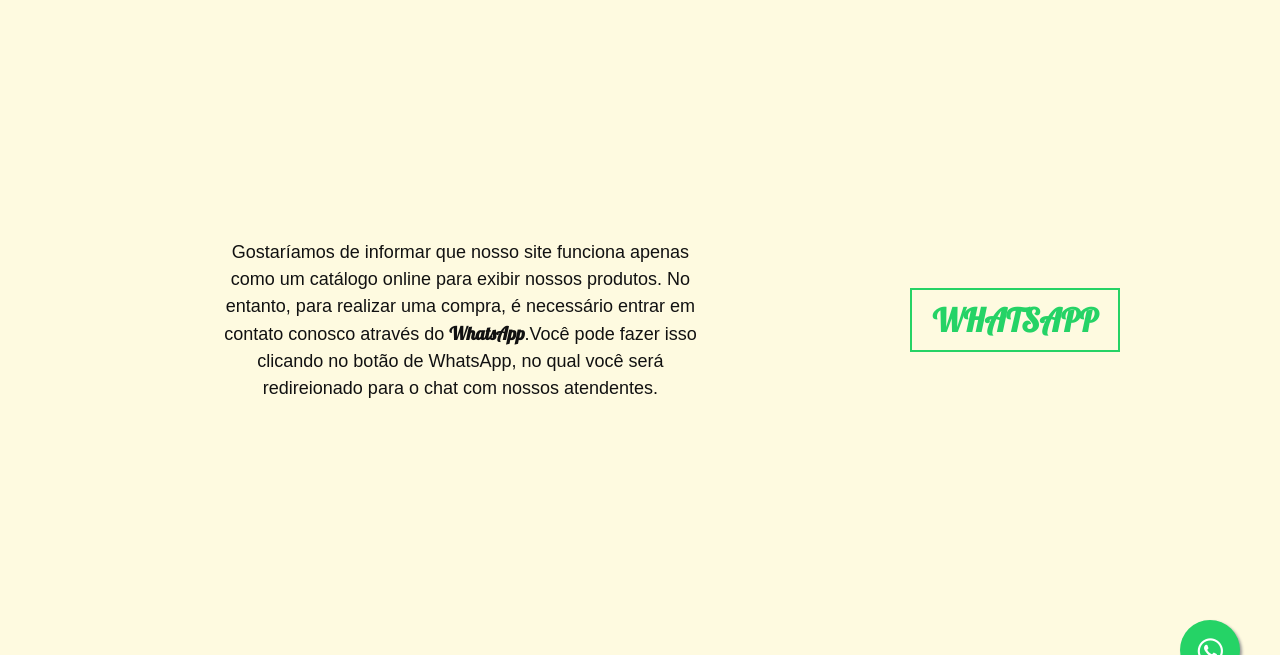
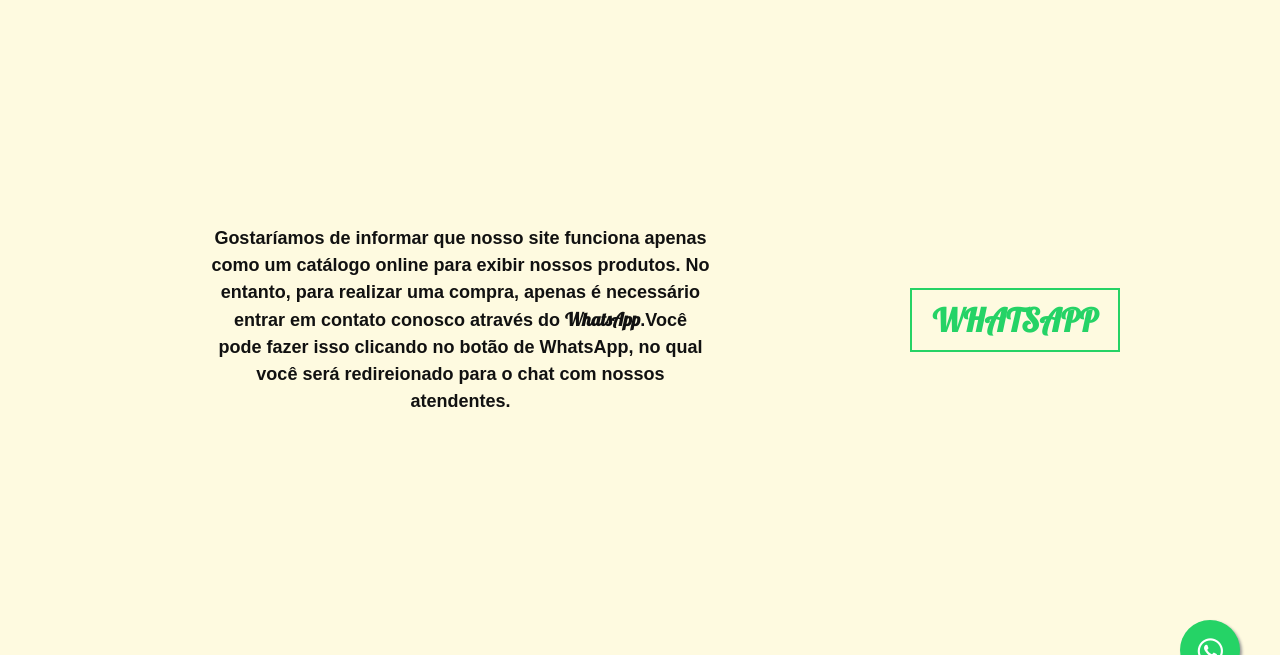
Before and after one commit to Projeto-Emporio/Projeto-Emporio-Granel, a PHP site: page /redirecionamento.html in a window 1280 px wide. Shown: the part 80-735 px from the top of the page. Run offline with PHP 8.4, Linux system fonts and the light colour scheme; some libraries are stand-ins or nearby versions.

Commit message:
ajustes gerais

```diff
--- a/redirecionamento.html
+++ b/redirecionamento.html
@@ -43,7 +43,7 @@
         <main>
 		    <div class="container-redirecionamento">
 
-				<p class="explicacao">Gostaríamos de informar que nosso site funciona apenas como um catálogo online para exibir nossos produtos. No entanto, para realizar uma compra, é necessário entrar em contato conosco através do <strong>WhatsApp</strong>.Você pode fazer isso clicando no botão de WhatsApp, no qual você será redireionado para o chat com nossos atendentes.</p>
+				<p class="explicacao">Gostaríamos de informar que nosso site funciona apenas como um catálogo online para exibir nossos produtos. No entanto, para realizar uma compra, apenas é necessário entrar em contato conosco através do <strong>WhatsApp</strong>.Você pode fazer isso clicando no botão de WhatsApp, no qual você será redireionado para o chat com nossos atendentes.</p>
 				<a href="https://wa.me/+553791182736" target="_blank">
 				<div class="container-btn">
 					<button class="btn">
--- a/style/bem-estar.css
+++ b/style/bem-estar.css
@@ -8,11 +8,7 @@
     padding: 0px;
 }
 body{
-    background-image: url('../imagens/background.png');
-    background-repeat: no-repeat;
-    background-size: cover;
-    background-blend-mode: overlay;
-    background-color: #FEFAE0;
+   background-color: #FEFAE0;
 }
 .cabecalho{
   display: flex;
--- a/style/redirecionamento.css
+++ b/style/redirecionamento.css
@@ -20,6 +20,7 @@
     padding-left: 50px;
     max-width: 500px;
     padding-right: 200px;
+    font-weight: bold;
 }
 
 @media screen and (max-width: 768px){
```
Also changed, not shown: imagens/background.png (deleted).
